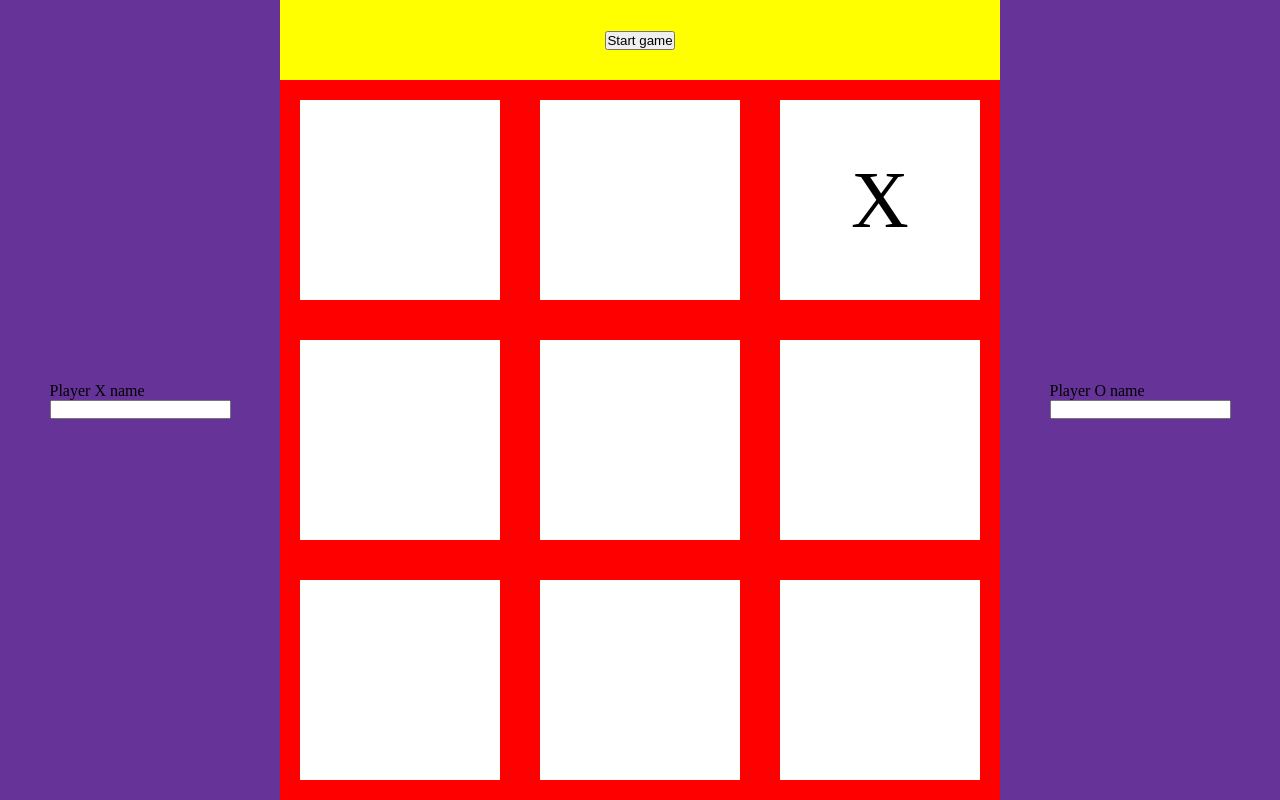
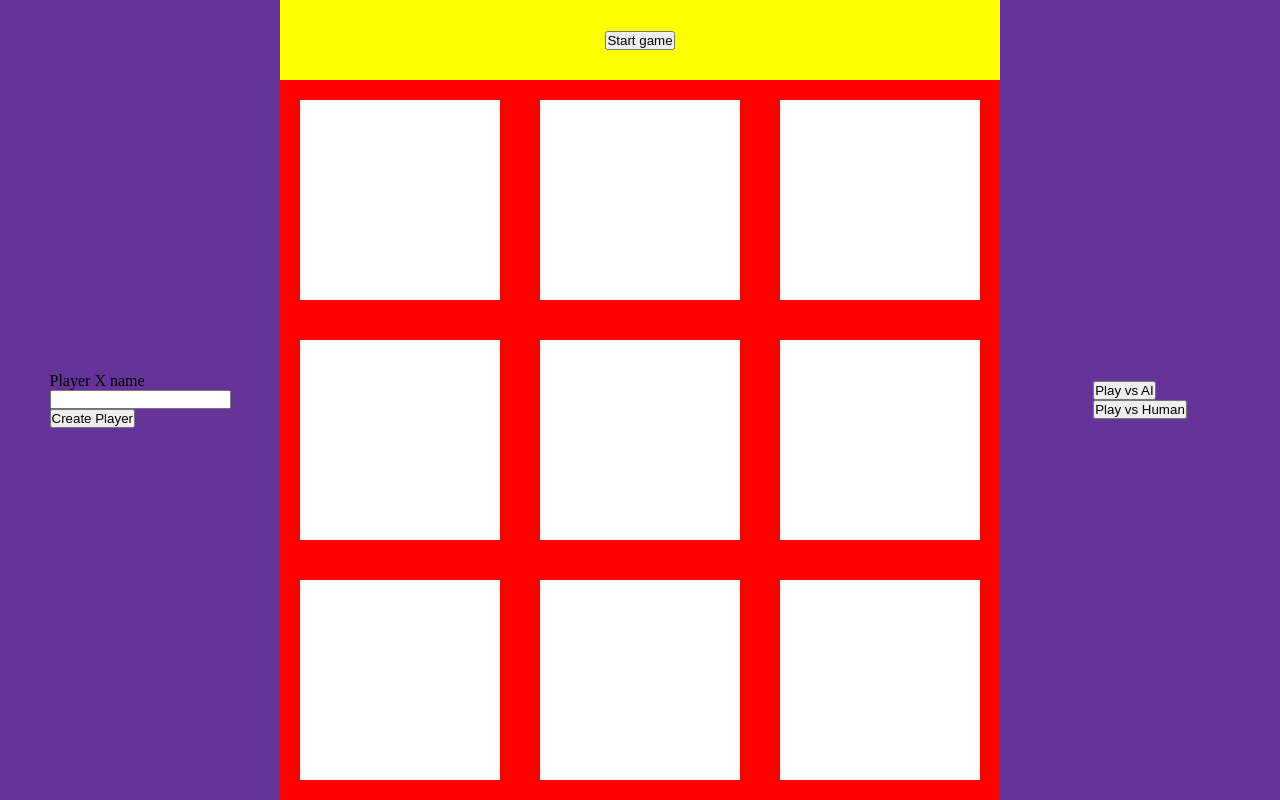
Before and after one commit to MatyD356/tic-tac-toe, a plain HTML site: page index.html in a window 1280 px wide. Both pictures are taken after a click on the button "Start game". Drawn offline with Linux system fonts and the light colour scheme.

Commit message:
allow adding playres to game

```diff
--- a/index.html
+++ b/index.html
@@ -10,7 +10,8 @@
     <div class="left-column">
       <label class="form">
         <p>Player X name</p>
-        <input type="text" />
+        <input id="X" class="name-input" type="text" />
+        <button id="X" class="create btn">Create Player</button>
       </label>
     </div>
     <div class="middle-column">
@@ -21,8 +22,13 @@
     </div>
     <div class="right-column">
       <label class="form">
+        <button class="create btn">Play vs AI</button>
+        <button class="create btn">Play vs Human</button>
+      </label>
+      <label class="form-player-O">
         <p>Player O name</p>
-        <input type="text" />
+        <input id="O" class="name-input" type="text" />
+        <button id="O" class="create btn">Create Player</button>
       </label>
     </div>
     <script src="index.js"></script>
--- a/index.js
+++ b/index.js
@@ -28,22 +28,72 @@ const GameBoard = (() => {
             container.appendChild(div);
         };
     }
-    return { makeMove, renderBoard };
+    const addEventListeners = () => {
+        //showing forms
+        const forms = Array.from(document.querySelectorAll(".form"));
+        document.querySelector(".start").addEventListener("click", () => {
+            for (let i = 0; i < forms.length; i++) {
+                forms[i].style.display = "block";
+            }
+            gameFlow.changeGameState("creatingPlayers")
+        });
+        //create btns
+        const createButtons = Array.from(document.querySelectorAll(".create"));
+        for (let i = 0; i < createButtons.length; i++) {
+            if (createButtons[i].textContent == "Play vs Human") {
+                createButtons[i].addEventListener("click", () => {
+                    forms[1].style.display = "none";
+                    document.querySelector(".form-player-O").style.display = "block";
+                });
+            } else if (createButtons[i].textContent == "Create Player") {
+                let inputs = Array.from(document.querySelectorAll(".name-input"));
+                let playerName = null;
+                if (i == 0) {
+                    playerName = inputs[0].value
+                } else if (i == 3) {
+                    playerName = inputs[1].value
+                }
+                createButtons[i].addEventListener("click", () => {
+                    gameFlow.createPlayer(playerName, createButtons[i].id)
+                });
+            } else if (createButtons[i].textContent == "Play vs AI") {
+                createButtons[i].addEventListener("click", () => {
+                    gameFlow.createPlayer("AI", "O")
+                })
+            };
+        }
+    };
+    return { makeMove, renderBoard, addEventListeners };
 })();
 
 const Player = ((name, sign) => {
-    const getName = () => console.log(name);
+    const getName = () => name;
     const getSign = () => sign;
     return { getName, getSign };
 });
 
-const playerX = Player("jeff", "X");
-const playerY = Player("bob", "O");
-document.querySelector(".start").addEventListener("click", function () {
-    let forms = Array.from(document.querySelectorAll(".form"));
-    for (let i = 0; i < forms.length; i++) {
-        forms[i].style.display = "block";
+const gameFlow = (() => {
+    let gameState = "start";
+    let playerX = null;
+    let playerO = null;
+
+    const changeGameState = (newState) => {
+        gameState = newState;
     }
-});
-GameBoard.makeMove(playerX.getSign(), 3)
-GameBoard.renderBoard();
+
+    const startGame = () => {
+        GameBoard.renderBoard();
+        GameBoard.addEventListeners();
+
+    }
+
+    const createPlayer = (name, sign) => {
+        if (sign == "X") { playerX = Player(name, sign) }
+        else if (sign == "O") { playerO = Player(name, sign) }
+        console.log(playerX.getName(), playerX.getSign())
+        console.log(playerO.getName(), playerO.getSign())
+    }
+    return { startGame, createPlayer, changeGameState }
+})();
+
+gameFlow.startGame()
--- a/style.css
+++ b/style.css
@@ -9,6 +9,9 @@ body {
   justify-content: center;
   align-items: center;
 }
+button {
+  display: block;
+}
 .left-column,
 .right-column {
   background-color: rebeccapurple;
@@ -18,7 +21,8 @@ body {
   align-items: center;
   width: 100%;
 }
-.form {
+.form,
+.form-player-O {
   display: none;
 }
 .controls-container {
```
